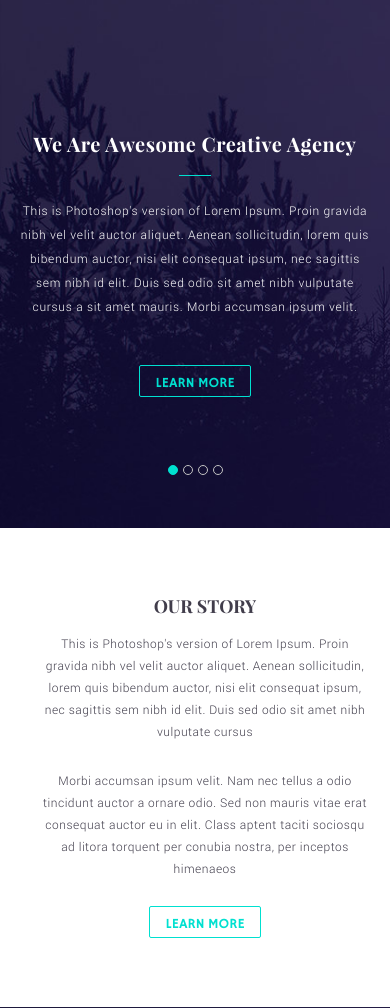
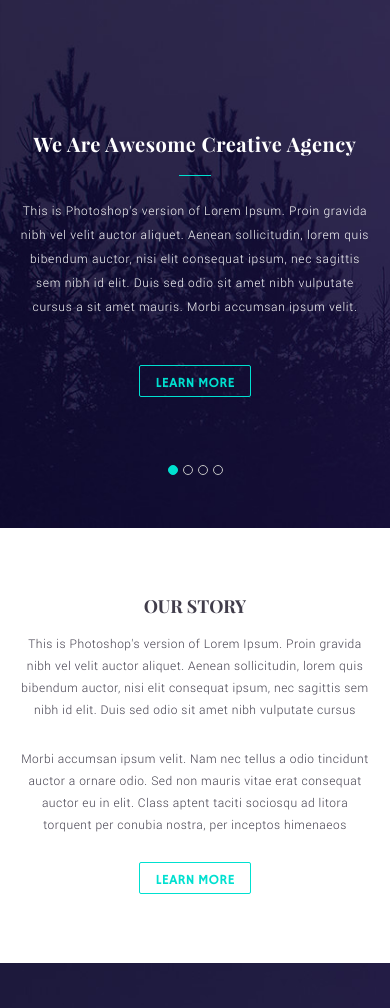
Before and after one commit to lanasamohina/tajem, a plain HTML site: page index.html in a window 390 px wide. Shown: the part 92-1100 px from the top of the page. Drawn offline with nearby package versions, Linux system fonts and the light colour scheme.

Commit message:
change padding in section about in mobile version

```diff
--- a/src/scss/imports/_maincontent.scss
+++ b/src/scss/imports/_maincontent.scss
@@ -35,10 +35,6 @@
 
   @include responsive(900px){
     padding-left: 0;
-  }
-
-  @include responsive(700px){
-    padding-left: 20px;
   }
 
   @include responsive(710px){
```
Also changed, not shown: css/main.css.
